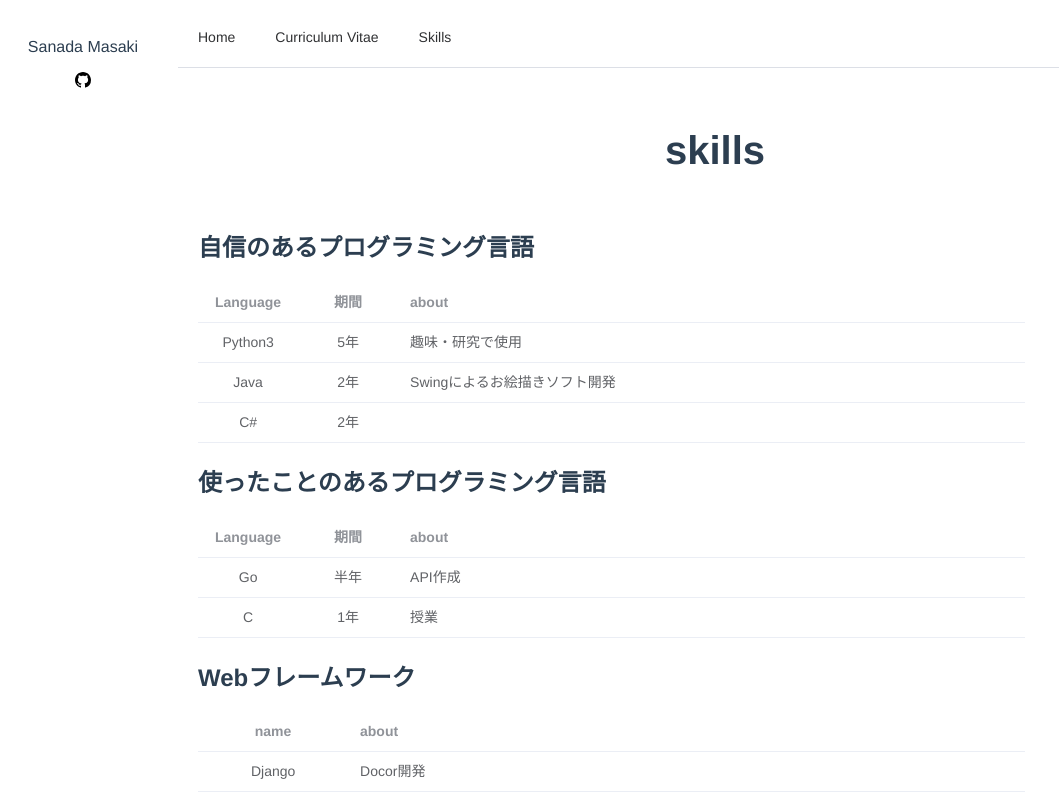
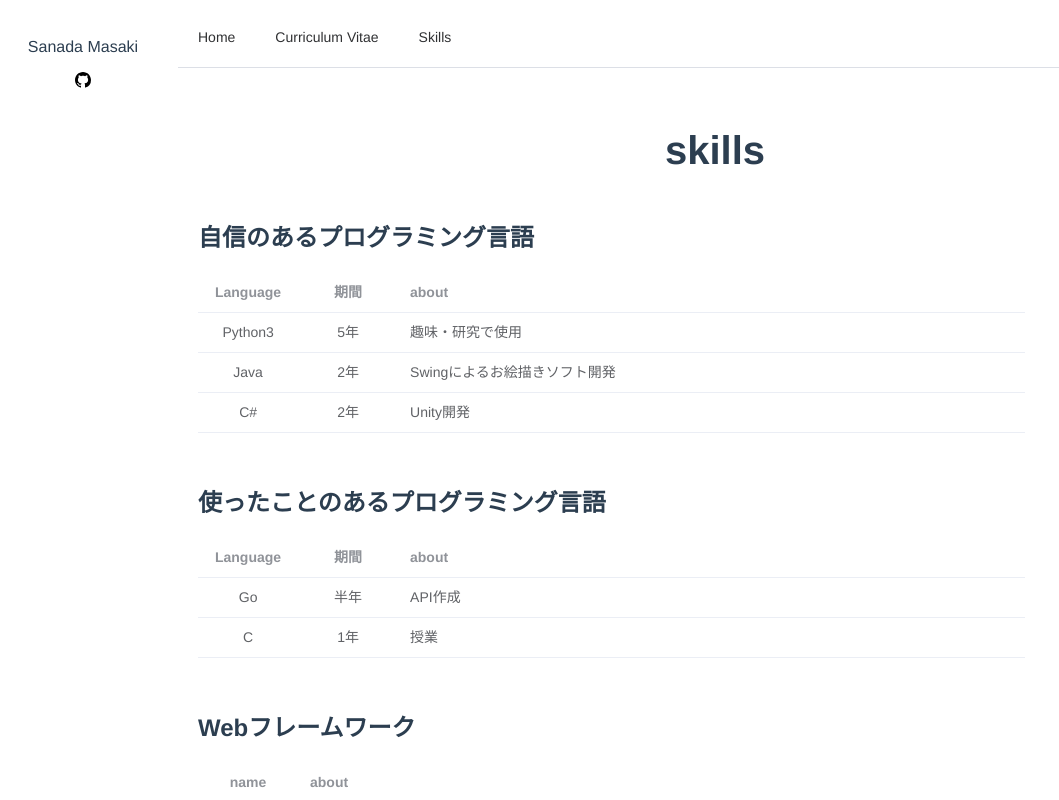
Before and after one commit to masaki12-s/portfolio, a Vue app: page /skills in a window 1280 px wide. Shown: the top 800 px of the page, without its empty margins (0-1059 px from the left). Built offline with nearby package versions, Linux system fonts and the light colour scheme.

Commit message:
skills変更

```diff
--- a/src/views/Skills.vue
+++ b/src/views/Skills.vue
@@ -3,21 +3,21 @@
         <p style="font-size:40px;font-weight: bold;">skills</p>
     </el-header>
     <el-main>
-        <h2 style="text-align: left;"> 自信のあるプログラミング言語 </h2>
+        <h2 style="text-align: left; margin-top: 10px;"> 自信のあるプログラミング言語 </h2>
         <el-table :data="prolanguage" style="width: 80%" >
             <el-table-column prop="language" label="Language" header-align="center" align="center" width="100" />
             <el-table-column prop="duration" label="期間" header-align="center" align="center" width="100" />
             <el-table-column prop="about" label="about"/>
         </el-table>
-        <h2 style="text-align: left;"> 使ったことのあるプログラミング言語 </h2>
+        <h2 style="text-align: left; margin-top: 50px;"> 使ったことのあるプログラミング言語 </h2>
         <el-table :data="easelanguage" style="width: 80%" >
             <el-table-column prop="language" label="Language" header-align="center" align="center" width="100" />
             <el-table-column prop="duration" label="期間" header-align="center" align="center" width="100" />
             <el-table-column prop="about" label="about"/>
         </el-table>
-        <h2 style="text-align: left;"> Webフレームワーク </h2>
-        <el-table :data="webframework" style="width: 80%" >
-            <el-table-column prop="name" label="name" header-align="center" align="center" width="150" />
+        <h2 style="text-align: left; margin-top: 50px;"> Webフレームワーク </h2>
+        <el-table :data="webframework" style="width: 80%;" >
+            <el-table-column prop="name" label="name" header-align="center" align="center" width="100" />
             <el-table-column prop="about" label="about"/>
         </el-table>
     </el-main>
@@ -39,7 +39,7 @@
         {
         language: 'C#',
         duration: '2年',
-        about: '',
+        about: 'Unity開発',
         },
     ]
   const easelanguage = [
```
